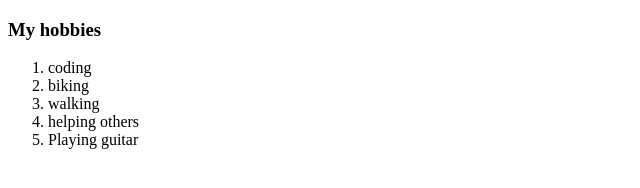
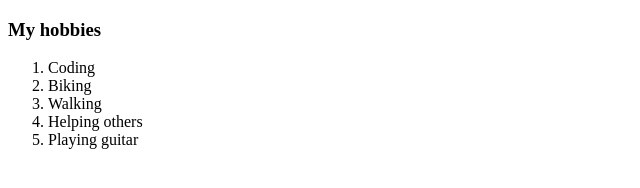
Before and after one commit to mark55912/cv, a plain HTML site: page hobbies.html in a window 1280 px wide. Shown: the full height of the page, 0-640 px from the left. Drawn offline with Linux system fonts and the light colour scheme.

Commit message:
Update hobbies.html

```diff
--- a/hobbies.html
+++ b/hobbies.html
@@ -11,10 +11,10 @@
 <body>
     <h3>My hobbies</h3>
     <ol>
-        <li>coding</li>
-        <li>biking</li>
-        <li>walking</li>
-        <li>helping others</li>
+        <li>Coding</li>
+        <li>Biking</li>
+        <li>Walking</li>
+        <li>Helping others</li>
         <li>Playing guitar</li>
     </ol>
 </body>
```
